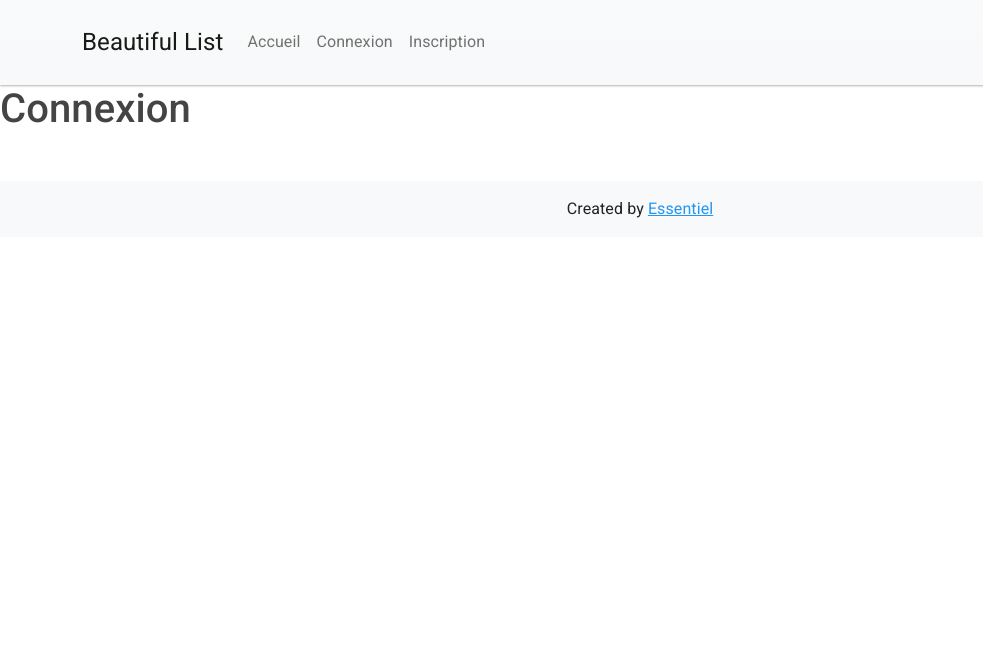
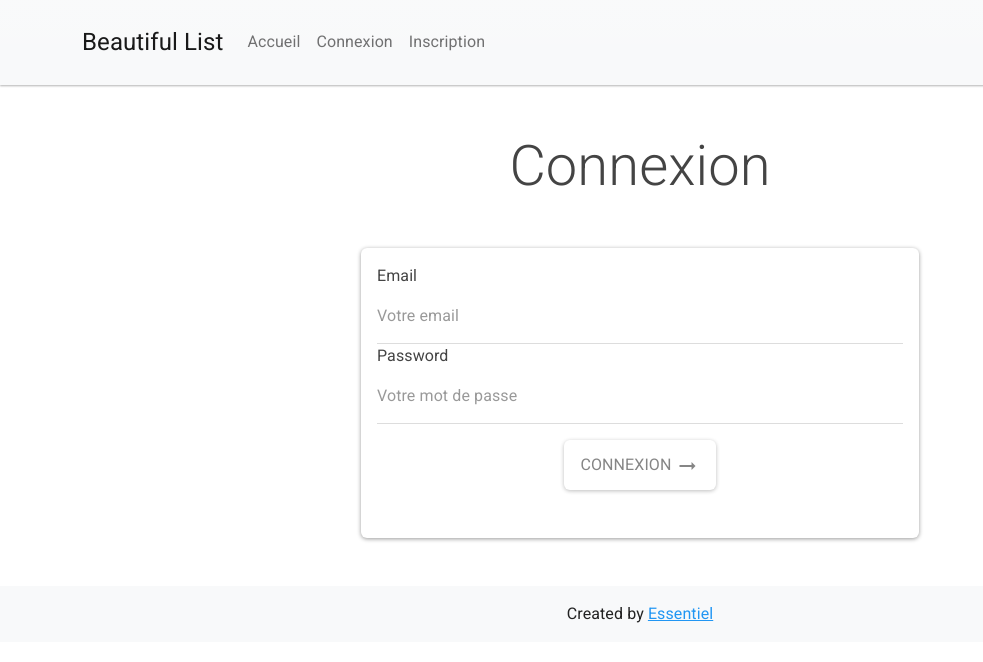
Before and after one commit to Franck-Descombes/TimeWise, an Angular app: page /app/profil in a window 1280 px wide. Both pictures are taken after a click on the item "Connexion". Shown: the top 662 px of the page, without its empty margins (0-983 px from the left). Built offline with nearby package versions, Linux system fonts and the light colour scheme.

Commit message:
add login form

```diff
--- /dev/null
+++ b/src/app/public/login/login-form/login-form.component.html
@@ -0,0 +1,51 @@
+<!-- L’attribut novalidate permet d’éviter le comportement par défaut de certains navigateurs, concernant la validation des champs.
+    On lie la méthode de soumission du formulaire avec l’événement ngSubmit -->
+<form novalidate class="card-body" [formGroup]="loginForm" (ngSubmit)="submit()">
+
+    <!-- Champ de l’adresse email
+    Grâce à la directive formControlName, on peut brancher nos balises input avec les champs de notre formulaire réactif, déclaré dans la classe de notre composant.
+    Affiche msg adaptés aux potentielles erreurs : on utilise les  prop. errors & dirty de l’objet FormControl qui permet de modéliser les champs du form. -->
+    <div class="form-group">
+        <label for="email">Email</label>
+        <input id="email" type="email" Required formControlName="email" class="form-control" placeholder="Votre email"
+            autocorrect="off" autocomplete="off" />
+        <small *ngIf="email && email.errors && email.dirty" class="form-text text-muted">
+            <span [hidden]="!email.errors['required']">
+                Email requis.
+            </span>
+            <span [hidden]="!email.errors['email']">
+                Entrez une adresse email correcte.
+            </span>
+        </small>
+    </div>
+
+    <!-- Champ du mot de passe -->
+    <div class="form-group">
+        <label for="password">Password</label>
+        <input id="password" type="password" Required formControlName="password" class="form-control"
+            placeholder="Votre mot de passe" />
+        <small *ngIf="password && password.errors && password.dirty" class="form-text text-muted">
+            <span [hidden]="!password.errors['required']">
+                Mot de passe requis.
+            </span>
+            <span [hidden]="!password.errors['minlength']">
+                Le mot de passe doit faire plus de 6 caractères.
+            </span>
+            <span [hidden]="!password.errors['maxlength']">
+                Le mot de passe doit faire moins de 20 caractères.
+            </span>
+            <!-- <span [hidden]="!password.errors['pattern']">
+                Min. 8 caractères dont au moins 1 majuscule, 1 minuscule, 1 chiffre et 1 caractère spécial.
+            </span> -->
+        </small>
+    </div>
+
+    <!-- Bouton de soumission du formulaire -->
+    <!-- Btn de validation gris/vert, selon l’état de validité du formulaire grâce à la directive ngClass -->
+    <p class="text-center py-3">
+        <button type="submit" [disabled]="!loginForm.valid" class="btn"
+            [ngClass]="{'btn-success' : loginForm.valid, 'btn-default' : !loginForm.valid}">
+            Connexion <i class="material-icons align-middle">arrow_right_alt</i>
+        </button>
+    </p>
+</form>
--- /dev/null
+++ b/src/app/public/login/login-form/login-form.component.ts
@@ -0,0 +1,43 @@
+import { Component, OnInit } from '@angular/core';
+import { FormGroup, FormBuilder, Validators } from '@angular/forms';
+import { Router } from '@angular/router';
+
+@Component({
+  selector: 'al-login-form',
+  templateUrl: './login-form.component.html',
+  styles: [
+  ]
+})
+export class LoginFormComponent implements OnInit {
+  loginForm: FormGroup;
+
+  constructor(private fb: FormBuilder, private router: Router) { }
+
+  ngOnInit() {
+    // sur FormBuilder, on appelle la méthode group() qui permet d’instancier un nouveau FormGroup.
+    this.loginForm = this.fb.group({
+      // Validators.<regle_de_validation> <==> <nom_du_champs>.errors.<regle_de_validation>
+      'email': ['', [
+        Validators.required,
+        Validators.email
+      ]],
+      'password': ['', [
+        Validators.required,
+        Validators.minLength(6),
+        Validators.maxLength(20),
+        // Validators.pattern('^(?=.*?[A-Z])(?=.*?[a-z])(?=.*?[0-9])(?=.*?[#?!@$ %^&*-]).{6,}$')
+      ]]
+    });
+  }
+
+  // Déclaration des getters, qui facilitera l’accès aux champs du formulaire.
+  get email() { return this.loginForm.get('email') }
+  get password() { return this.loginForm.get('password') }
+
+  submit(): void {
+    // Safe Navigation Operator ('?'de TypeScript) => permet de ne pas lever d’erreur au cas où le champ est null; évite les erreurs du type « Can not call <nom de la propriété ou méthide> on undefined or null ».
+    console.info(this.email?.value);
+    console.info(this.password?.value);
+    this.router.navigate(['/app/dashboard']);
+  }
+}
--- a/src/app/public/login/login.module.ts
+++ b/src/app/public/login/login.module.ts
@@ -1,11 +1,13 @@
 import { NgModule } from '@angular/core';
 import { SharedModule } from 'src/app/shared/shared.module';
 import { LoginComponent } from './login/login.component';
-import { LoginRoutingModule } from './login-routing.module'; // import du module de lazy loading
+import { LoginRoutingModule } from './login-routing.module';
+import { LoginFormComponent } from './login-form/login-form.component'; // import du module de lazy loading
 
 @NgModule({
   declarations: [
-    LoginComponent
+    LoginComponent,
+    LoginFormComponent
   ],
   imports: [
     SharedModule,
--- a/src/app/public/login/login/login.component.html
+++ b/src/app/public/login/login/login.component.html
@@ -1 +1,7 @@
-<h1>Connexion</h1>
+<h1 class="text-center display-4 my-5">Connexion</h1>
+ <div class="container">
+  <div class="col-6 card mx-auto">
+  <!-- On intègre notre nouveau formulaire dans un composant de page -->
+  <al-login-form></al-login-form>
+ </div>
+</div>
--- a/src/app/public/register/register-form/register-form.component.html
+++ b/src/app/public/register/register-form/register-form.component.html
@@ -4,7 +4,6 @@
  (ngSubmit)="submit()"
  class="card-body"
 >
-
  <!-- Le champ du nom de l‘utilisateur -->
  <div class="form-group">
   <label for="name">Name</label>
@@ -17,23 +16,23 @@
    autocorrect="off"
    autocomplete="off"
   />
-   <!-- On ajoute tous les messages d’erreurs potentiels : -->
+   <!-- On ajoute tous les messages d’erreurs potentiels -->
  <small *ngIf="name && name.errors && name.dirty" class="form-text text-muted">
-    <span [hidden]="!name.errors['.required']">
+    <span [hidden]="!name.errors['required']">
      Nom requis.
     </span>
-    <span [hidden]="!name.errors['.minlength']">
+    <span [hidden]="!name.errors['minlength']">
      Le nom doit faire plus de 4 caractères.
     </span>
-    <span [hidden]="!name.errors['.maxlength']">
+    <span [hidden]="!name.errors['maxlength']">
      Le nom doit faire moins de 20 caractères.
     </span>
-    <span [hidden]="!name.errors['.pattern']">
+    <span [hidden]="!name.errors['pattern']">
      Le nom ne doit contenir que des lettres, des chiffres, '-' ou '_'.
     </span>
    </small>
 </div>
- <!--Champ de l’adresse email. -->
+ <!--Champ de l’adresse email -->
  <div class="form-group">
     <label for="email">Email</label>
     <input
@@ -46,10 +45,10 @@
      autocomplete="off"
     />
     <small *ngIf="email && email.errors && email.dirty" class="form-text text-muted">
-        <span [hidden]="!email.errors['.required']">
+        <span [hidden]="!email.errors['required']">
          Email requis.
         </span>
-        <span [hidden]="!email.errors['.email']">
+        <span [hidden]="!email.errors['email']">
          Entrez une adresse email valide.
         </span>
        </small>
@@ -68,20 +67,20 @@
     />
     <small
     *ngIf="password && password.errors && password.dirty"
-    class="form-text text-muted"
-   >
-    <span [hidden]="!password.errors['.required']">
+    class="form-text text-muted">
+    <span [hidden]="!password.errors['required']">
      Mot de passe requis.
     </span>
-    <span [hidden]="!password.errors['.minlength']">
+    <span [hidden]="!password.errors['minlength']">
      Le mot de passe doit faire plus de 6 caractères.
     </span>
-    <span [hidden]="!password.errors['.maxlength']">
+    <span [hidden]="!password.errors['maxlength']">
      Le mot de passe doit faire moins de 20 caractères.
     </span>
    </small>
   </div>
-<!-- Bouton pour soumettre le formulaire. La propriété disabled est liée à l’état de validité du formulaire.-->
+<!-- Bouton pour soumettre le formulaire.
+La propriété disabled est liée à l’état de validité du formulaire.-->
 <p class="text-center py-3">
     <button
      type="submit"
--- a/src/app/public/register/register-form/register-form.component.ts
+++ b/src/app/public/register/register-form/register-form.component.ts
@@ -1,5 +1,4 @@
-/* FormGroup permet de regrouper des instances de FormControl, qui représente un champ du formulaire.
-FormGroup permet donc de déclarer un formulaire réactif.
+/* FormGroup permet de regrouper des instances de FormControl, qui représente un champ du formulaire. FormGroup permet donc de déclarer un formulaire réactif.
 FormBuilder permet de déclarer des formulaires avec une syntaxe moins verbeuse.
 Validators fournit une série de validateurs prédéfinis afin de vérifier les données saisies par l’utilisateur. */
 import { Component, OnInit } from '@angular/core';
@@ -21,6 +20,7 @@ export class RegisterFormComponent implements OnInit {
 
   ngOnInit() { // sur FormBuilder, on appelle la méthode group() qui permet d’instancier un nouveau FormGroup.
     this.registerForm = this.fb.group({
+      // Validators.<regle_de_validation> <==> <nom_du_champs>.errors.<regle_de_validation>
       'name': ['', [
         Validators.required,
         Validators.minLength(4),
@@ -46,7 +46,7 @@ export class RegisterFormComponent implements OnInit {
   // La prop value est disponible sur tous les objets FormControl & les instances de FormGroup.
   // accéder à toutes les valeurs du formulaire : this.registerForm.value
 
-  submit() {
+  submit(): void {
     console.info(this.name?.value);
     console.info(this.email?.value);
     console.info(this.password?.value);
--- a/src/app/public/register/register.module.ts
+++ b/src/app/public/register/register.module.ts
@@ -11,7 +11,7 @@ import { RegisterFormComponent } from './register-form/register-form.component';
   ],
   imports: [
     SharedModule,
-    RegisterRoutingModule // nous chargeons ce module en lazy.
+    RegisterRoutingModule // ajout du module en lazy loading.
   ]
 })
 export class RegisterModule { }
--- a/src/app/shared/shared.module.ts
+++ b/src/app/shared/shared.module.ts
@@ -1,14 +1,12 @@
+
+/* Ce module sert à factoriser les importations communes des autres modules.
+(ajouter des formulaires dans différents modules nous obligerait à importer le module natif ReactiveFormsModule à chaque fois.
+Grâce à la factorisation, il suffira de l’importer une seule fois dans le SharedModule ; il sera disponible pour tous les autres modules (ceux qui importent le SharedModule). */
 import { NgModule } from '@angular/core';
 import { CommonModule } from '@angular/common';
 import { NgxBootstrapModule } from './modules/ngx-bootstrap.module';
 import { SidenavComponent } from './components/sidenav/sidenav.component';
 import { ReactiveFormsModule } from '@angular/forms'; // Dédié à l’implémentation des formulaires
-
-/* ce module sert à factoriser les importations communes des autres modules.
-exemple : ajouter des formulaires dans plusieurs modules différents nous obligera à importer le module natif ReactiveFormsModule à chaque fois.
-Grâce à la factorisation, il suffira d’importer une seule fois le ReactiveFormsModule dans le SharedModule ; il sera disponible pour tous les autres modules (ceux qui importent le SharedModule). */
-// step 1: réexporter le module CommonModule que nous voulons factoriser
-// step 2: remplacer l’importation du CommonModule par ce SharedModule dans tous les modules concernés.
 
 @NgModule({
   declarations: [
@@ -19,8 +17,8 @@ Grâce à la factorisation, il suffira d’importer une seule fois le ReactiveFo
     NgxBootstrapModule,
     ReactiveFormsModule
   ],
-  exports: [
-    CommonModule,
+  exports: [  // step 1: réexporter le module CommonModule que nous voulons factoriser
+    CommonModule,  // step 2: remplacer l’importation de CommonModule par ce SharedModule dans tous les modules concernés.
     NgxBootstrapModule,
     SidenavComponent,
     ReactiveFormsModule
```
